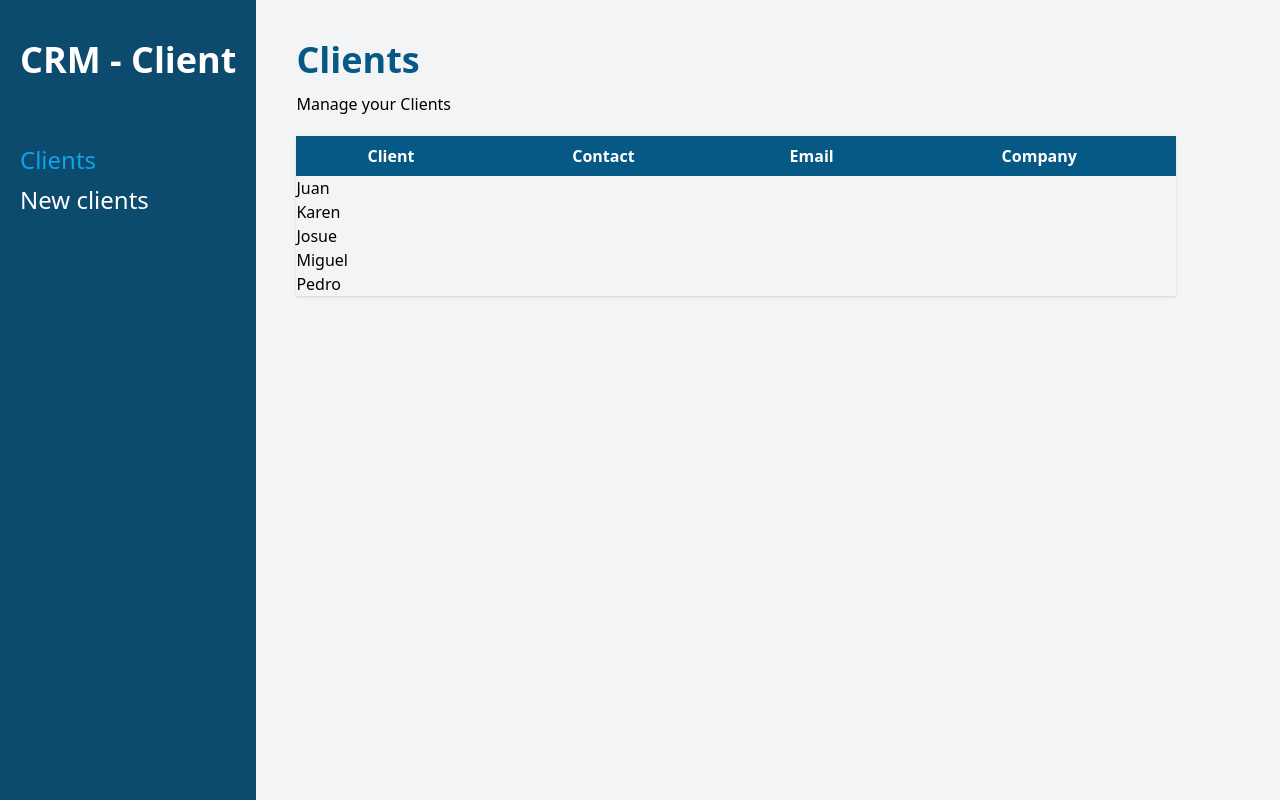
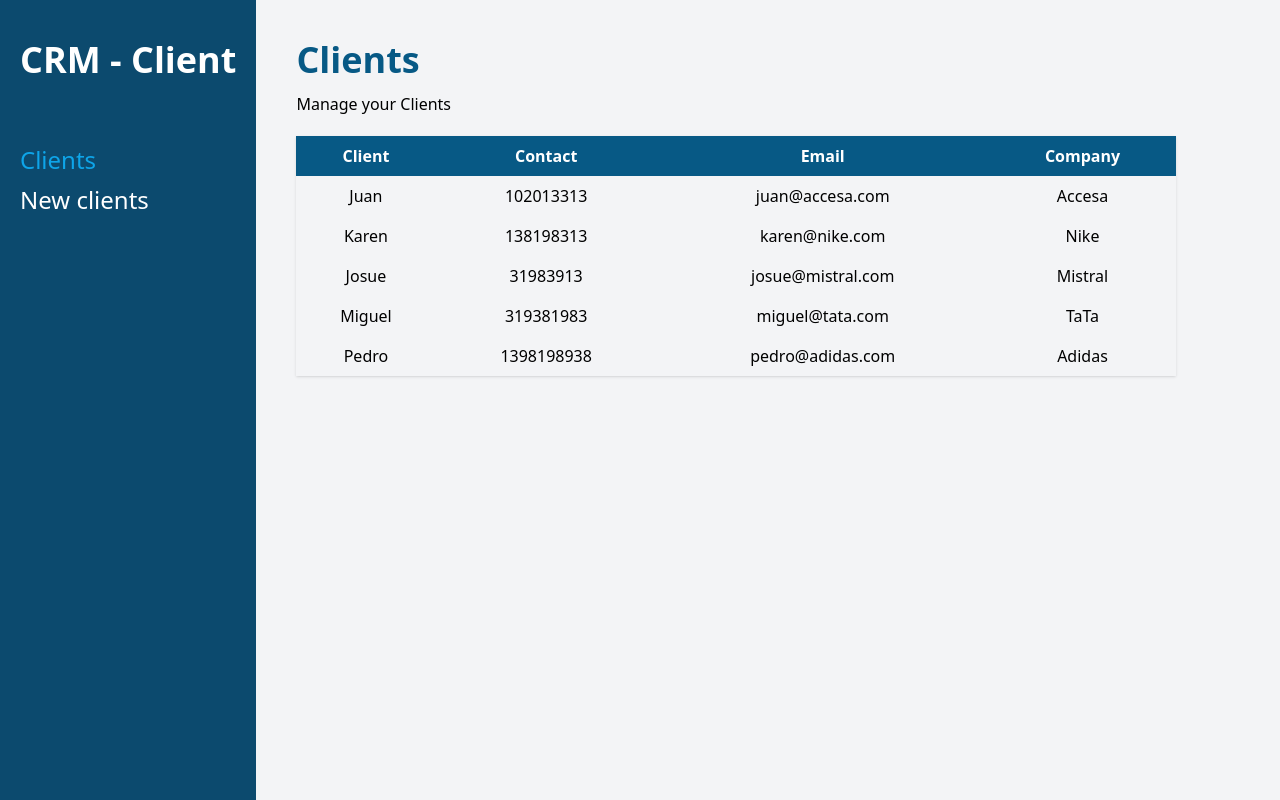
Before and after one commit to ericseparovic/customer-crm-adm, a React (Vite) app: page / in a window 1280 px wide. Built offline with nearby package versions, Linux system fonts and the light colour scheme.

Commit message:
Add table clients

```diff
--- a/package.json
+++ b/package.json
@@ -11,6 +11,7 @@
     "lint": "eslint --fix . --ext .js,.jsx"
   },
   "dependencies": {
+    "prop-types": "^15.8.1",
     "react": "^18.2.0",
     "react-dom": "^18.2.0",
     "react-router-dom": "^6.8.1"
--- a/src/components/Client.jsx
+++ b/src/components/Client.jsx
@@ -1,6 +1,19 @@
+import PropTypes from 'prop-types';
+
 function Client({ client }) {
-	const { name } = client;
-	return <tr className='p-2'>{name}</tr>;
+	const { name, phone, email, company } = client;
+	return (
+		<tr className='text-center'>
+			<td className='p-2'>{name}</td>
+			<td className='p-2'>{phone}</td>
+			<td className='p-2'>{email}</td>
+			<td className='p-2'>{company}</td>
+		</tr>
+	);
 }
 
+Client.propTypes = {
+	client: PropTypes.array,
+};
+
 export default Client;
--- a/src/pages/Index.jsx
+++ b/src/pages/Index.jsx
@@ -61,7 +61,7 @@ function Index() {
 					</thead>
 					<tbody>
 						{clients.map((client) => (
-							<Client client={client} />
+							<Client client={client} key={client.id} />
 						))}
 					</tbody>
 				</table>
```
Also changed, not shown: 1 other file (tests, documents, lock files or other folders).
